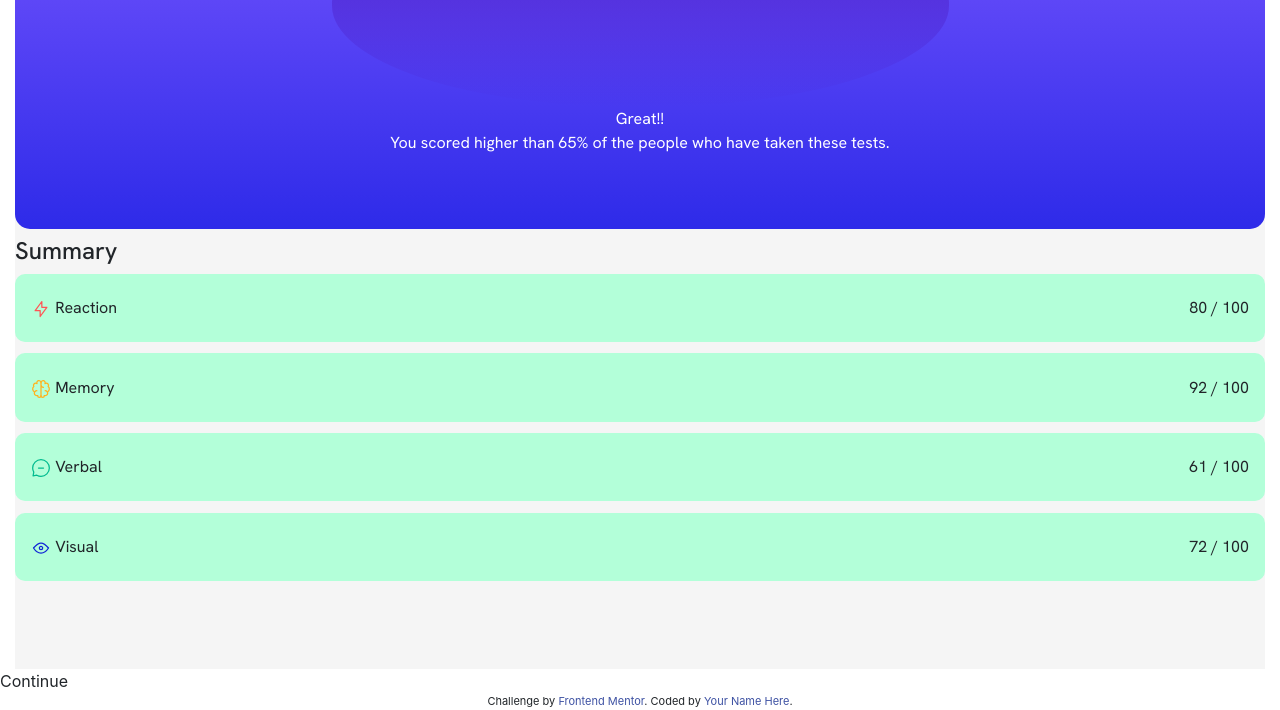
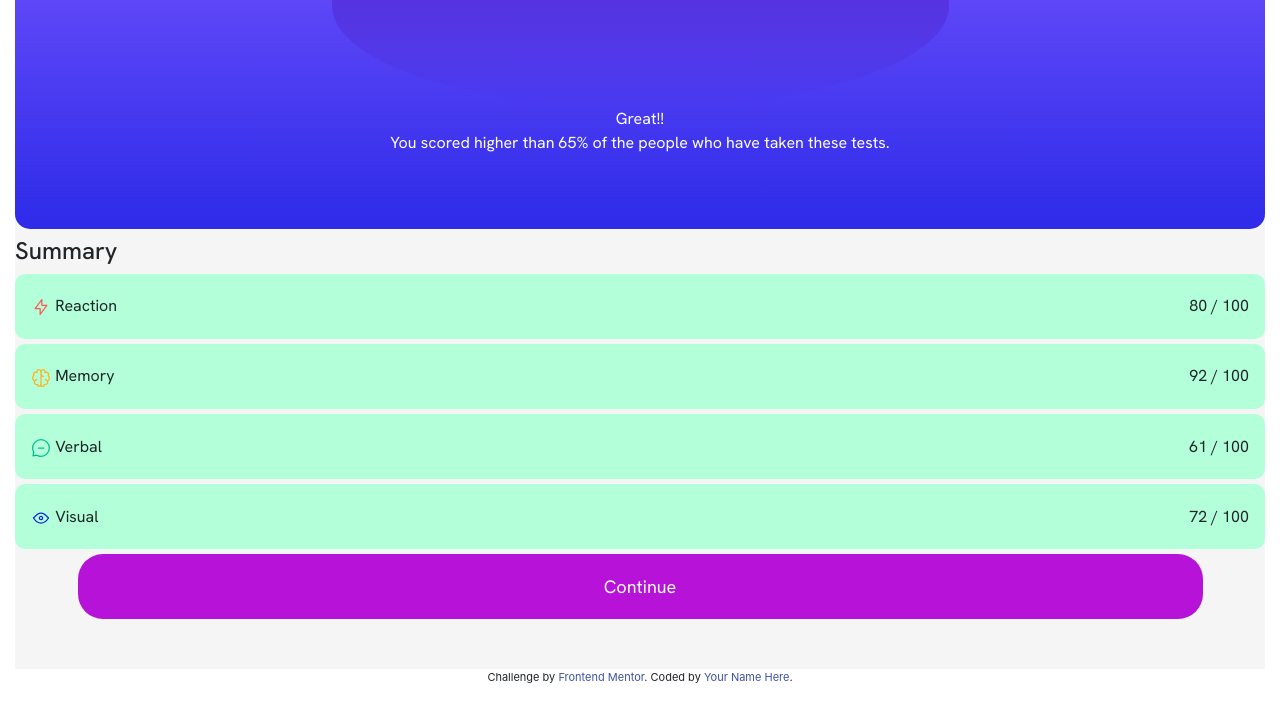
Before and after one commit to maryorwah04/Results-Summary, a plain HTML site: page index.html in a window 1280 px wide. Shown: the part 131-841 px from the top of the page. After the commit the page ends 817 px from the top, so only its background shows below. Drawn offline with nearby package versions, Linux system fonts and the light colour scheme.

Commit message:
complete continue button

```diff
--- a/index.html
+++ b/index.html
@@ -22,7 +22,7 @@
         You scored higher than 65% of the people who have taken these tests.
       </div>
 
-      <div class="body pt-2 pb-5">
+      <div class="body pt-2">
         <h4>Summary</h4>
         <div class="cognitive d-flex flex-column align-items-center">
           <div class="cgn reaction px-3">
@@ -41,13 +41,15 @@
             <div> <svg xmlns="http://www.w3.org/2000/svg" width="20" height="20" fill="none" viewBox="0 0 20 20"><path stroke="#1125D6" stroke-linecap="round" stroke-linejoin="round" stroke-width="1.25" d="M10 11.667a1.667 1.667 0 1 0 0-3.334 1.667 1.667 0 0 0 0 3.334Z"/><path stroke="#1125D6" stroke-linecap="round" stroke-linejoin="round" stroke-width="1.25" d="M17.5 10c-1.574 2.492-4.402 5-7.5 5s-5.926-2.508-7.5-5C4.416 7.632 6.66 5 10 5s5.584 2.632 7.5 5Z"/></svg> Visual </div>
             72 / 100
           </div>
+          <button class="cgn abstract-item">Continue</button>
         </div>
+
       </div>
     </main>
   </section>
 
 
-  Continue
+
 
   <div class="attribution">
     Challenge by <a href="https://www.frontendmentor.io?ref=challenge" target="_blank">Frontend Mentor</a>.
--- a/style.css
+++ b/style.css
@@ -48,7 +48,7 @@ main {
 }
 
 .cgn {
-    height: calc(100% / 4.5);
+    height: calc(100% / 5.3);
     border-radius: 10px;
     width: 100%;
     background-color: hsl(150, 100%, 85%);
@@ -57,6 +57,18 @@ main {
     align-items: center;
 }
 
+.abstract-item {
+    background-color: hsl(290, 84%, 46%);
+    border: none;
+    outline: none;
+    appearance: none;
+    width: 90%;
+    justify-content: center;
+    border-radius: 25px;
+    color: #fff;
+    font-size: large;
+}
+
 
 
 
```
